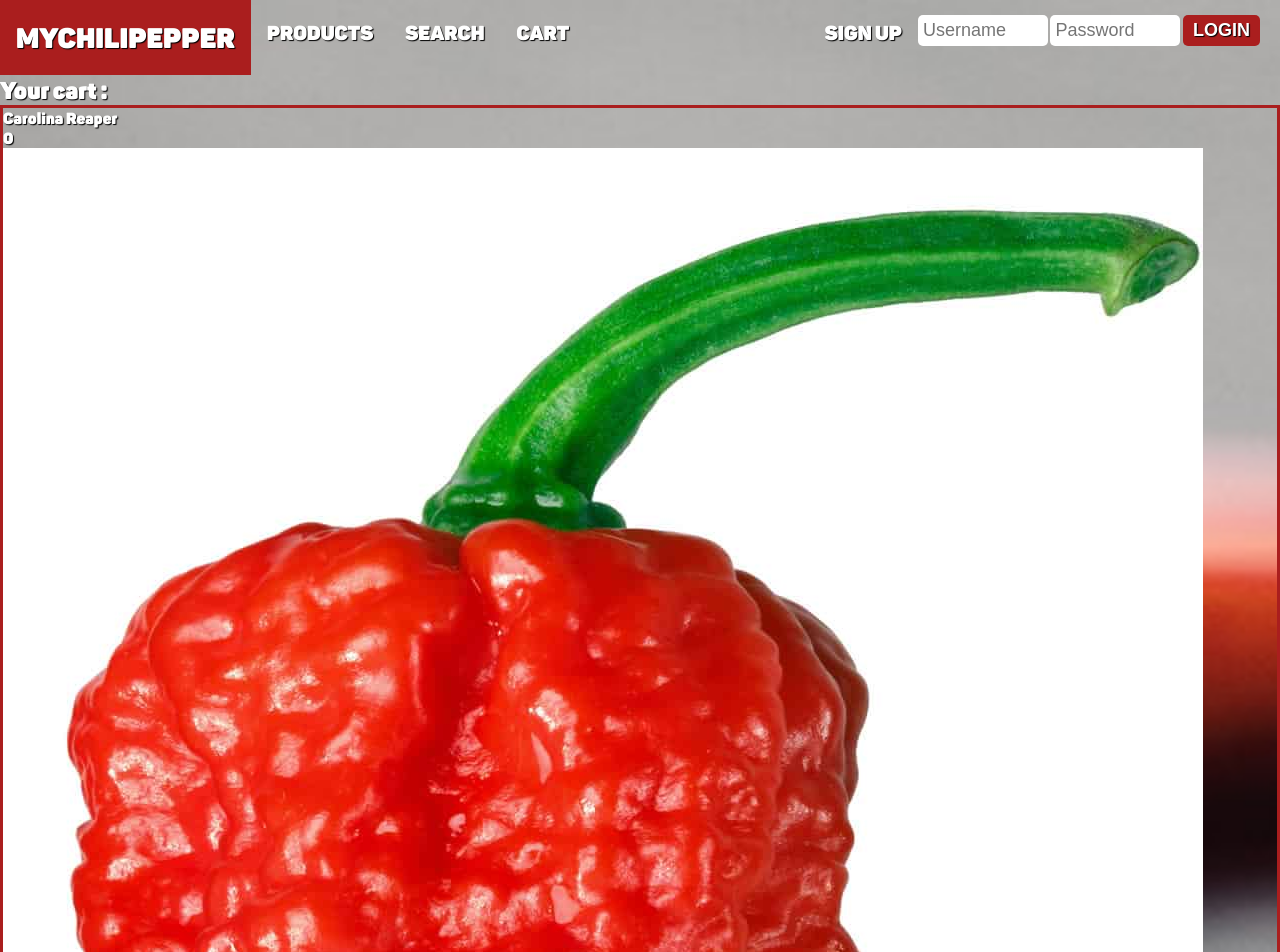
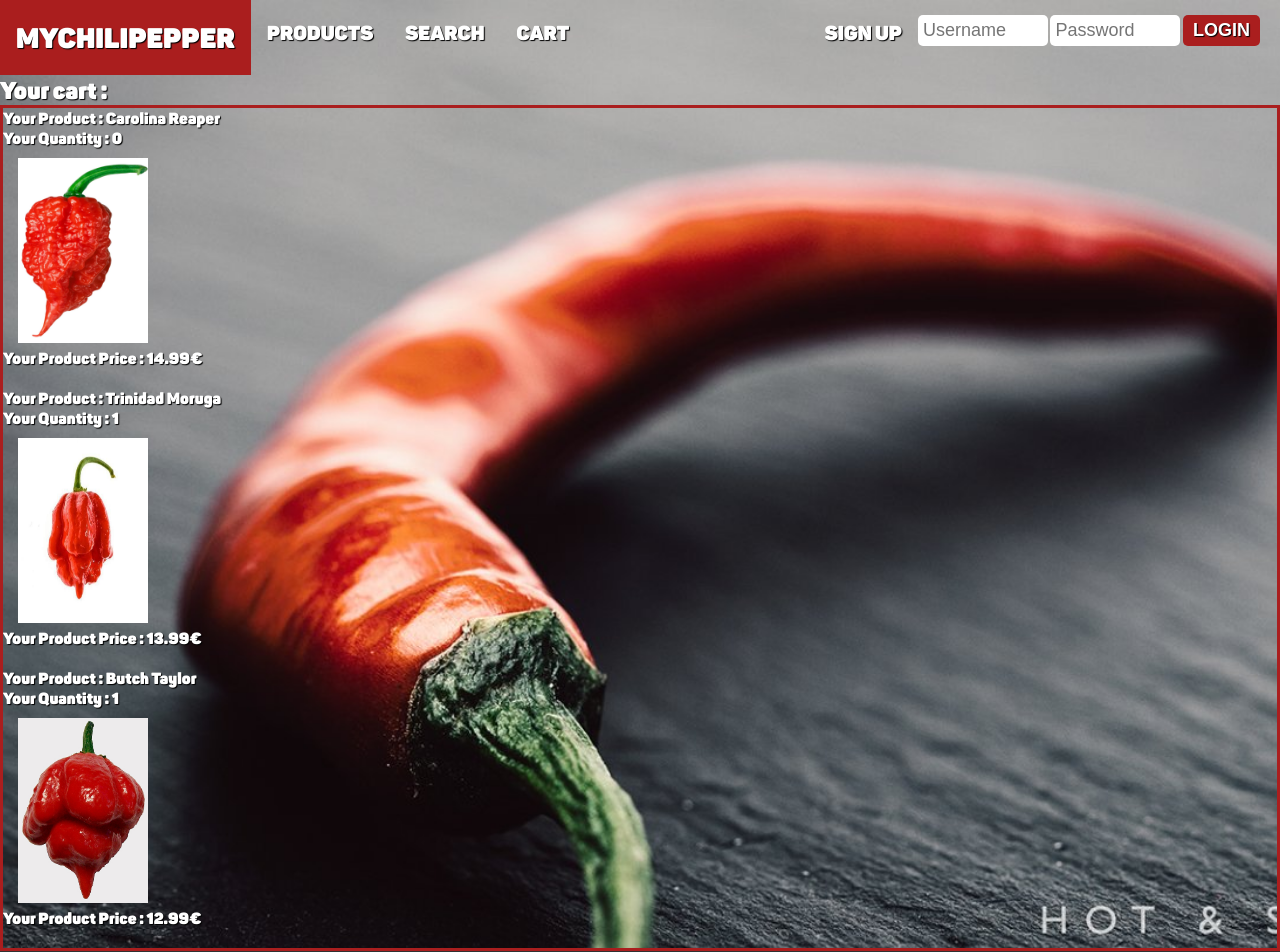
Before and after one commit to Rangoow/PROJET_TECHNO_WEB, a PHP site: page /index.php?page=cartPage in a window 1280 px wide. Shown: the top 952 px of the page. Run offline with PHP 8.4, Linux system fonts and the light colour scheme; data comes from the database, SQL or seed files in the repository.

Commit message:
Finalization PHP V2
some changes + add to cart adjustements

```diff
--- a/CSS/main.css
+++ b/CSS/main.css
@@ -58,10 +58,20 @@ label{
   text-align: center;
 }
 
+
 .productimage {
   width: 145px;
   height: 200px;
   padding-top: 10px;
+
+}
+
+.cartproductimage {
+  width: 145px;
+  height: 200px;
+  padding-top: 10px;
+  padding-left:15px;
+  padding-bottom: 5px;
 
 }
 
--- a/Page/cartPage.php
+++ b/Page/cartPage.php
@@ -21,13 +21,15 @@
         <div class="cartcontent">
             <div>
                 <?php foreach ($results as $result) { ?>
-                <?php echo $result['name']; ?>
+                <?php echo 'Your Product : '.$result['name']; ?>
                 <br/>
-                <?php echo $result['quantity']; ?>
+                <?php echo 'Your Quantity : '.$result['quantity']; ?>
                 <br/>
-                 <img src="Image/<?php echo $result['image_produit'];?>"/>
+                 <img class="cartproductimage" src="Image/<?php echo $result['image_produit'];?>"/>
                 <br/>
-                <?php echo $result['unit_price']; ?>
+                <?php echo 'Your Product Price : '.$result['unit_price']."€"; ?>
+                <br/>
+                <br/>
 
 
               <?php  } ?>
--- a/Page/searchPage.php
+++ b/Page/searchPage.php
@@ -1,6 +1,6 @@
 <?php
 $output='';
-$outputImage='';
+$outputImage='none.png';
 
 if(isset($_POST['search'])) {
     $xsearch = $_POST['search'];
```
Also changed, not shown: cartPage.php (added, +38 -0 lines), Image/none.jpg (added), Image/none.png (added).
